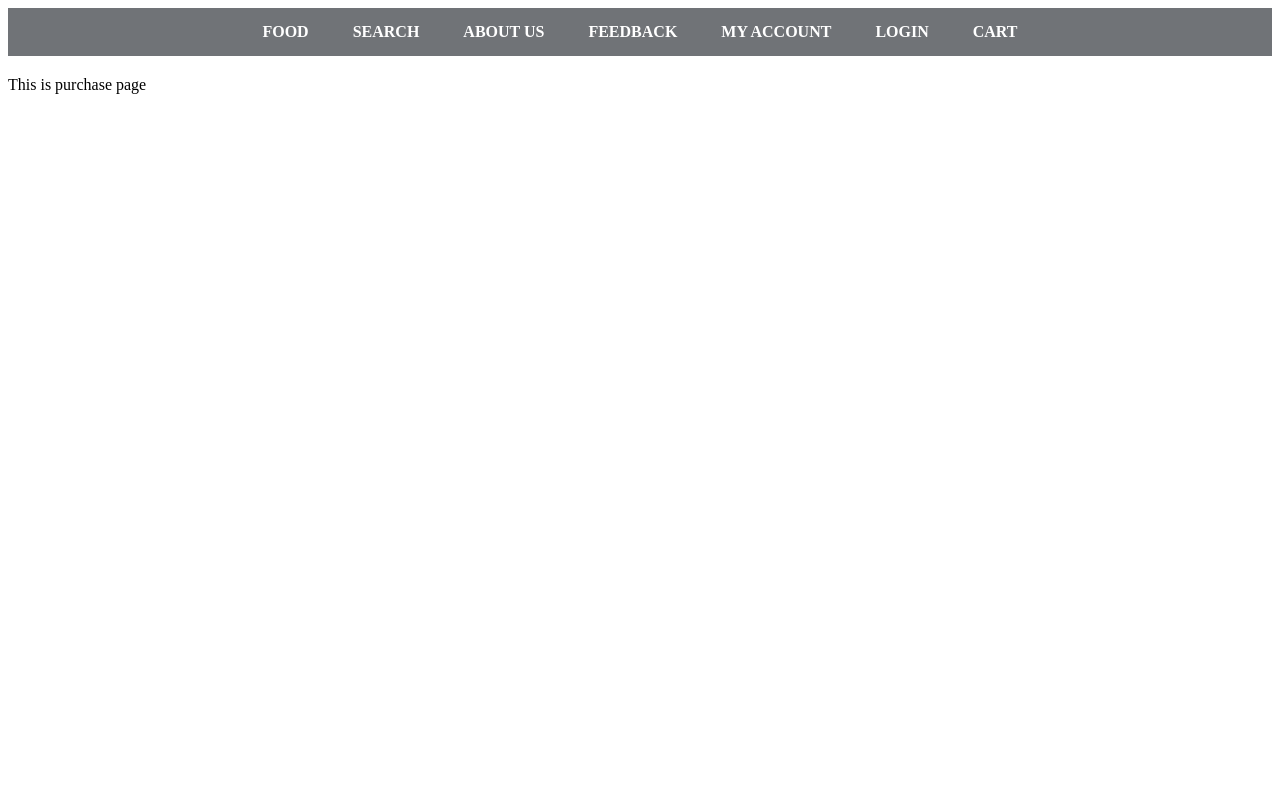
After one commit to Quach2502/EE4717, a PHP site: page /purchase.php in a window 1280 px wide. The commit adds this page. Run offline with PHP 8.4, Linux system fonts and the light colour scheme.

Commit message:
finalize cart.php

```diff
--- /dev/null
+++ b/webapp/purchase.php
@@ -0,0 +1,76 @@
+<html>
+<head>
+	<style>
+	html{
+		max_width: 90%;
+	}
+
+	nav {
+		text-align: center;
+		background: rgba(10, 14, 21, 0.58);
+	}
+
+	nav a {
+		display: inline-block;
+		padding: 15px 20px;
+		text-decoration: none;
+		text-transform: uppercase;
+		font-weight: 700;
+		color: white;
+	}
+
+	.content-wrap{
+		/*max-width: 90%;*/
+		margin: 20px auto;
+	}
+
+	.five-column{
+		float: left;
+		overflow: hidden;
+		width: 19%;
+		display: table-cell;
+		vertical-align: middle;
+		text-align: center;
+	}
+
+	.five-column::after{
+		clear:both;
+	}
+
+	.img-thumbnail{
+		width: 240px;
+		height: 160px;
+		overflow: hidden;
+
+	}
+
+	.content-centered{
+		margin: auto;
+		display: inline-block;
+	}
+
+	img+h2{
+		margin: 0px;
+	}
+</style>
+</head>
+<body>
+	<!--    Navigation bar -->
+	<header id="">
+		<nav class="display">
+			<a href="#food">Food</a>
+			<a href="#search">Search</a>
+			<a href="#about">About us</a>
+			<a href="#feedback">Feedback</a>
+			<a href="#account">My Account</a>
+			<a href="#login">Login</a>
+			<a href="cart.php">Cart</a>
+		</nav>
+
+		<div class = "content-wrap">
+			<p>This is purchase page</p>
+
+		</div>
+	</header>
+</body>
+</html>
```
Also changed, not shown: webapp/cart.php (+17 -3 lines).
